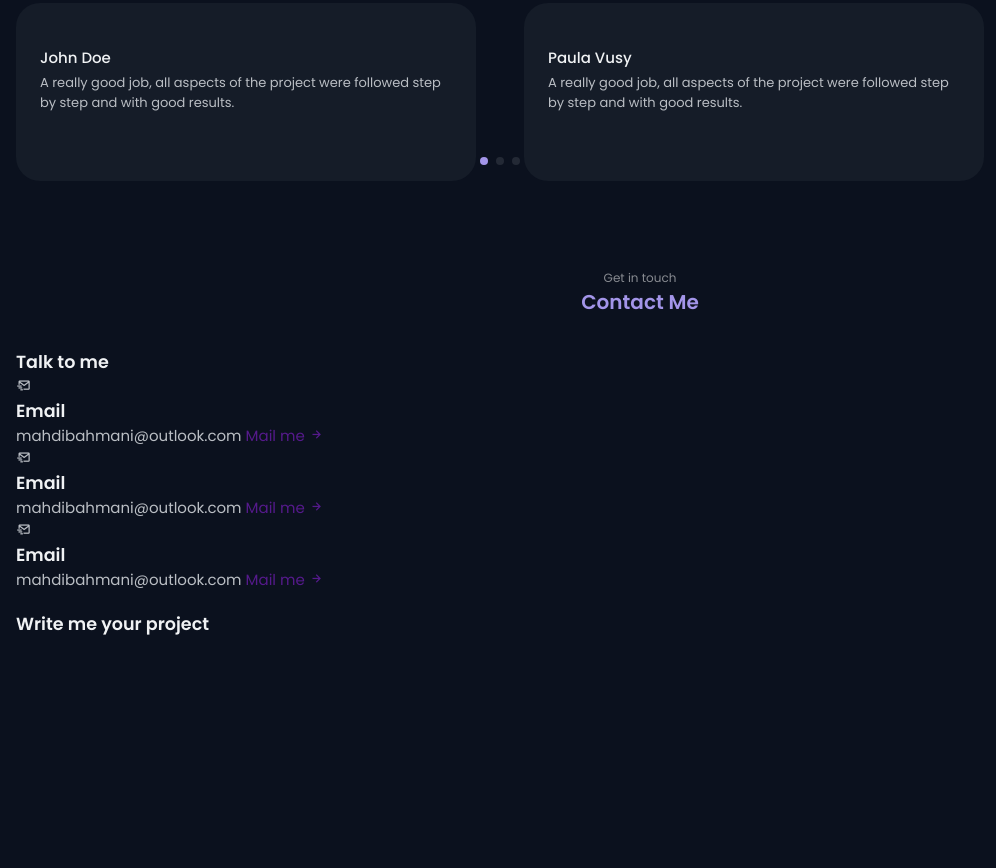
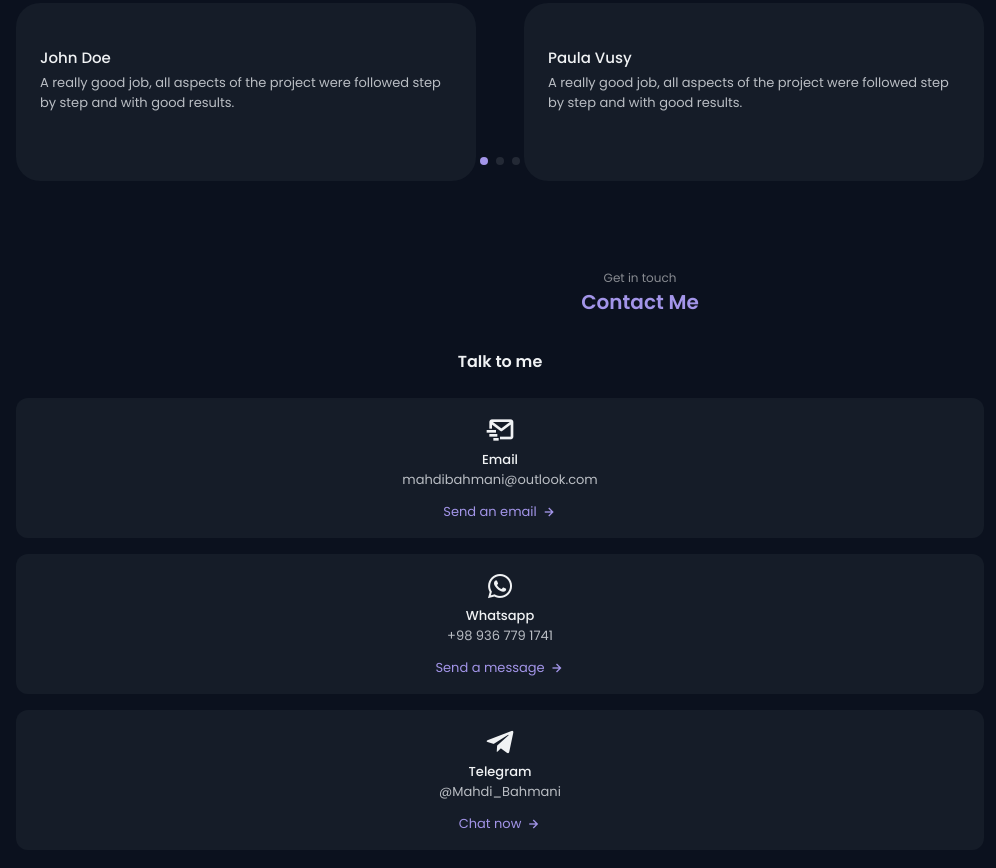
Before and after one commit to frshaad/architect-portfolio, a website: page index.html in a window 1280 px wide. Shown: the part 3103-3971 px from the top of the page, without its empty margins (0-996 px from the left). Before the commit the page ends 3756 px from the top, so only its background shows below. Drawn offline with nearby package versions, Linux system fonts and the light colour scheme; files that its build step writes are made by us from their sources; files whose address does not match are found by name.

Commit message:
Contact section added

```diff
--- a/index.html
+++ b/index.html
@@ -420,40 +420,36 @@
 								<i class="bx bx-mail-send contact__card-icon"></i>
 								<h3 class="contact__card-title">Email</h3>
 								<span class="contact__card-data">mahdibahmani@outlook.com</span>
-								<a href="" target="_blank" class="contact__button">
-									Mail me <i class="bx bx-right-arrow-alt contact__button-icon"></i>
+								<a href="mailto:mahdibahmani@outlook.com" target="_blank" class="contact__button">
+									Send an email <i class="bx bx-right-arrow-alt contact__button-icon"></i>
 								</a>
 							</div>
 
 							<div class="contact__card">
-								<i class="bx bx-mail-send contact__card-icon"></i>
-								<h3 class="contact__card-title">Email</h3>
-								<span class="contact__card-data">mahdibahmani@outlook.com</span>
-								<a href="" target="_blank" class="contact__button">
-									Mail me <i class="bx bx-right-arrow-alt contact__button-icon"></i>
+								<i class="bx bxl-whatsapp contact__card-icon"></i>
+								<h3 class="contact__card-title">Whatsapp</h3>
+								<span class="contact__card-data">+98 936 779 1741</span>
+								<a href="https://wa.me/989367791741" target="_blank" class="contact__button">
+									Send a message <i class="bx bx-right-arrow-alt contact__button-icon"></i>
 								</a>
 							</div>
 
 							<div class="contact__card">
-								<i class="bx bx-mail-send contact__card-icon"></i>
-								<h3 class="contact__card-title">Email</h3>
-								<span class="contact__card-data">mahdibahmani@outlook.com</span>
-								<a href="" target="_blank" class="contact__button">
-									Mail me <i class="bx bx-right-arrow-alt contact__button-icon"></i>
+								<i class="bx bxl-telegram contact__card-icon"></i>
+								<h3 class="contact__card-title">Telegram</h3>
+								<span class="contact__card-data">@Mahdi_Bahmani</span>
+								<a href="https://telegram.me/Mahdi_Bahmani" target="_blank" class="contact__button">
+									Chat now <i class="bx bx-right-arrow-alt contact__button-icon"></i>
 								</a>
 							</div>
 						</div>
-					</div>
-
-					<div class="contact__content">
-						<h3 class="contact__title">Write me your project</h3>
 					</div>
 				</div>
 			</section>
 		</main>
 		<!-- End of Main -->
 
-		<!--=============== FOOTER ===============-->
+		<!-- Footer -->
 		<footer class="footer"></footer>
 	</body>
 </html>
--- a/src/scss/_index.scss
+++ b/src/scss/_index.scss
@@ -14,3 +14,5 @@
 @forward './components/services_modal';
 @forward './components/work';
 @forward './components/testimonials';
+@forward './components/contact';
+@forward './components/footer';
--- /dev/null
+++ b/src/scss/components/_contact.scss
@@ -0,0 +1,70 @@
+@use '../util/functions' as *;
+@use '../util/variables' as *;
+@use '../util/breakpoint' as *;
+
+.contact__container {
+	row-gap: 3rem;
+	padding-bottom: 3rem;
+}
+
+.contact__content {
+	.contact__title {
+		margin-bottom: 1.5rem;
+
+		font-size: $h3-font-size;
+		text-align: center;
+	}
+
+	.contact__info {
+		display: grid;
+		gap: 1rem;
+
+		.contact__card {
+			padding: 1rem;
+
+			background-color: $container-color;
+			border-radius: 0.75rem;
+			text-align: center;
+
+			&-icon {
+				margin-bottom: 0.25rem;
+
+				font-size: 2rem;
+				color: $title-color;
+			}
+
+			&-title,
+			&-data {
+				font-size: $small-font-size;
+			}
+
+			&-title {
+				font-weight: $font-medium;
+			}
+
+			&-data {
+				display: block;
+				margin-bottom: 0.75rem;
+			}
+
+			.contact__button {
+				display: flex;
+				align-items: center;
+				justify-content: center;
+				column-gap: 0.25rem;
+
+				color: $first-color;
+				font-size: $small-font-size;
+
+				&-icon {
+					font-size: 1rem;
+					transition: 0.4s;
+				}
+
+				&:hover .contact__button-icon {
+					transform: translateX(0.25rem);
+				}
+			}
+		}
+	}
+}
--- /dev/null
+++ b/src/scss/components/_footer.scss
@@ -0,0 +1,3 @@
+@use '../util/functions' as *;
+@use '../util/variables' as *;
+@use '../util/breakpoint' as *;
```
